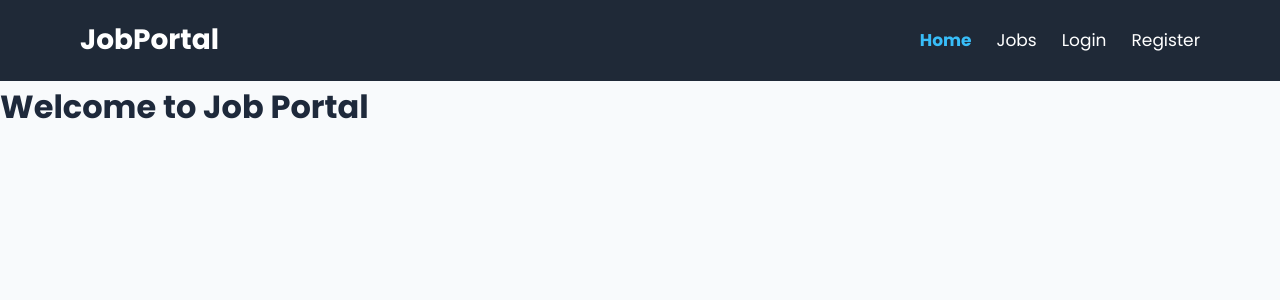
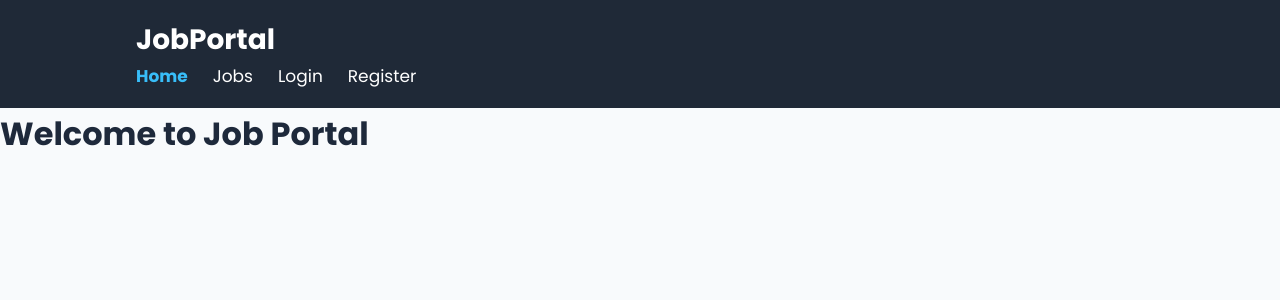
Before and after one commit to harshitkumar2035/FULL-STACK-JOB-PORTAL, a React (Vite) app in the folder client/: page / in a window 1280 px wide. Shown: the top 300 px of the page. Built offline with nearby package versions, Linux system fonts and the light colour scheme.

Commit message:
Add frontend fils

```diff
--- a/client/src/components/Navbar.jsx
+++ b/client/src/components/Navbar.jsx
@@ -4,9 +4,10 @@ import "./Navbar.css";
 
 function Navbar() {
   const { user } = useAuth();
-  console.log(user);
+
      return (
     <nav className="navbar">
+      <div className="container navbar-container">
         <div className="logo">
           JobPortal
         </div>
@@ -17,13 +18,29 @@ function Navbar() {
           <li>
             <NavLink to="/jobs">Jobs</NavLink>
           </li>
+          {!user ? (
+            <>
               <li>
                 <NavLink to="/login">Login</NavLink>
               </li>
               <li>
                 <NavLink to="/register">Register</NavLink>
               </li>
+            </>
+          ) : (
+            <>
+              <li>
+                <NavLink to="/dashboard">Dashboard</NavLink>
+              </li>
+              <li>
+                <button>
+                  Logout
+                </button>
+              </li>
+            </>
+          )}
         </ul>
+      </div>
     </nav>
   );
 }
```
Lines whose indentation alone changed are shown as unchanged.
